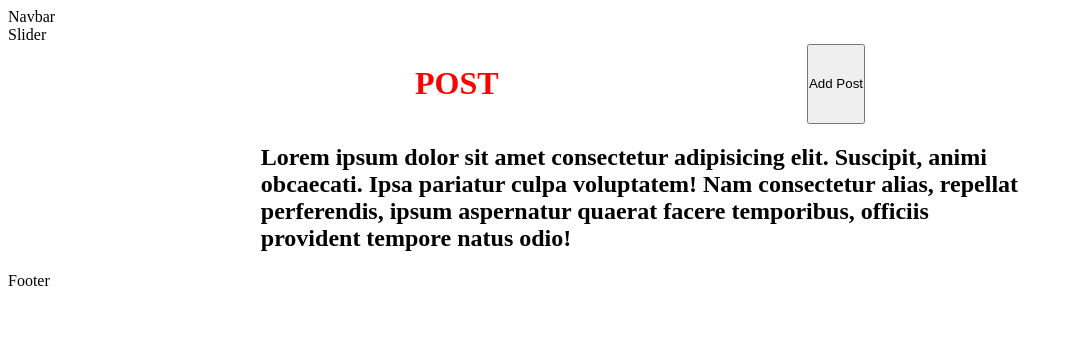
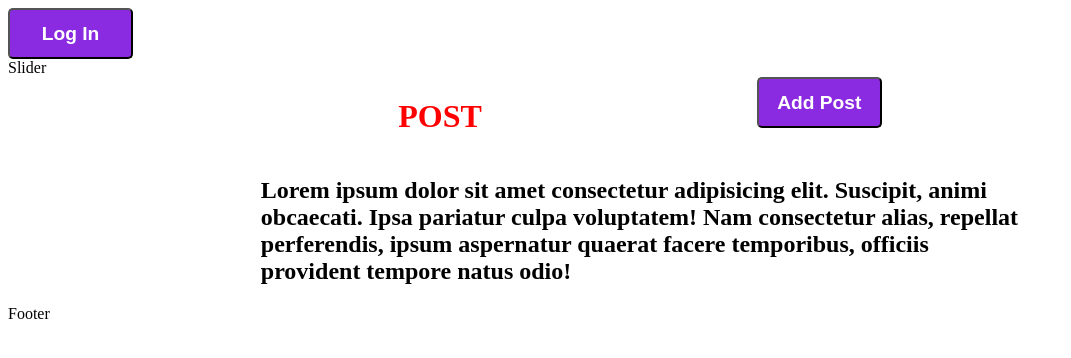
Before and after one commit to mohitRana-04/real-estate, a React (Create React App) app: page / in a window 1280 px wide. Shown: the top 358 px of the page, without its empty margins (0-1071 px from the left). Built offline with nearby package versions, Linux system fonts and the light colour scheme.

Commit message:
login added

```diff
--- a/package.json
+++ b/package.json
@@ -3,11 +3,13 @@
   "version": "0.1.0",
   "private": true,
   "dependencies": {
+    "@auth0/auth0-react": "^2.1.1",
     "@testing-library/jest-dom": "^5.16.5",
     "@testing-library/react": "^13.4.0",
     "@testing-library/user-event": "^13.5.0",
     "react": "^18.2.0",
     "react-dom": "^18.2.0",
+    "react-router-dom": "^6.14.0",
     "react-scripts": "5.0.1",
     "web-vitals": "^2.1.4"
   },
@@ -34,5 +36,8 @@
       "last 1 firefox version",
       "last 1 safari version"
     ]
+  },
+  "devDependencies": {
+    "@babel/plugin-proposal-private-property-in-object": "^7.21.11"
   }
 }
--- /dev/null
+++ b/src/components/Navbar.css
@@ -0,0 +1,25 @@
+.list{
+    display: flex;
+    flex-direction: row;
+
+}
+.para{
+    color: black;
+    margin: 15px 45px;
+
+}
+li{
+    list-style: none;
+}
+button{
+    border-radius: 5px;
+    color: white;
+    background-color: blueviolet;
+    font-size: larger;
+    font-weight: bolder;
+    width: 125px;
+    height: 51px;
+}
+button:hover{
+    cursor:pointer;
+}
--- a/src/components/Navbar.jsx
+++ b/src/components/Navbar.jsx
@@ -1,7 +1,29 @@
 import React from "react";
+import { useAuth0 } from "@auth0/auth0-react";
+import "./Navbar.css";
 
 const Navbar = () => {
-  return <div>Navbar</div>;
+  const { user,loginWithRedirect,logout,isAuthenticated } = useAuth0();
+  return <>
+  <div className="list">
+      {
+        isAuthenticated &&
+        <li><p className="para">Welcome , {user.name}</p></li>
+      }
+
+    {
+      isAuthenticated ? (<li>
+        <button onClick={() => logout({ logoutParams: { returnTo: window.location.origin } })}>
+          Log Out
+        </button>
+        </li>) : (<li>
+    <button onClick={() => loginWithRedirect()}>Log In</button>
+    </li>)
+    }
+
+
+  </div>
+  </>;
 };
 
 export default Navbar;
--- a/src/index.js
+++ b/src/index.js
@@ -1,11 +1,20 @@
 import React from "react";
 import ReactDOM from "react-dom/client";
+import { Auth0Provider } from '@auth0/auth0-react';
 
 import App from "./App";
 
 const root = ReactDOM.createRoot(document.getElementById("root"));
 root.render(
-  <React.StrictMode>
+
+   <Auth0Provider
+    domain="dev-x3al2aqvpgpv36ta.us.auth0.com"
+    clientId="UispeXNY0f5XXwnYTpTxlodQT3BKNFrf"
+    authorizationParams={{
+      redirect_uri: window.location.origin
+    }}
+  >
     <App />
-  </React.StrictMode>
+  </Auth0Provider>
+
 );
```
Also changed, not shown: 1 other file (tests, documents, lock files or other folders).
